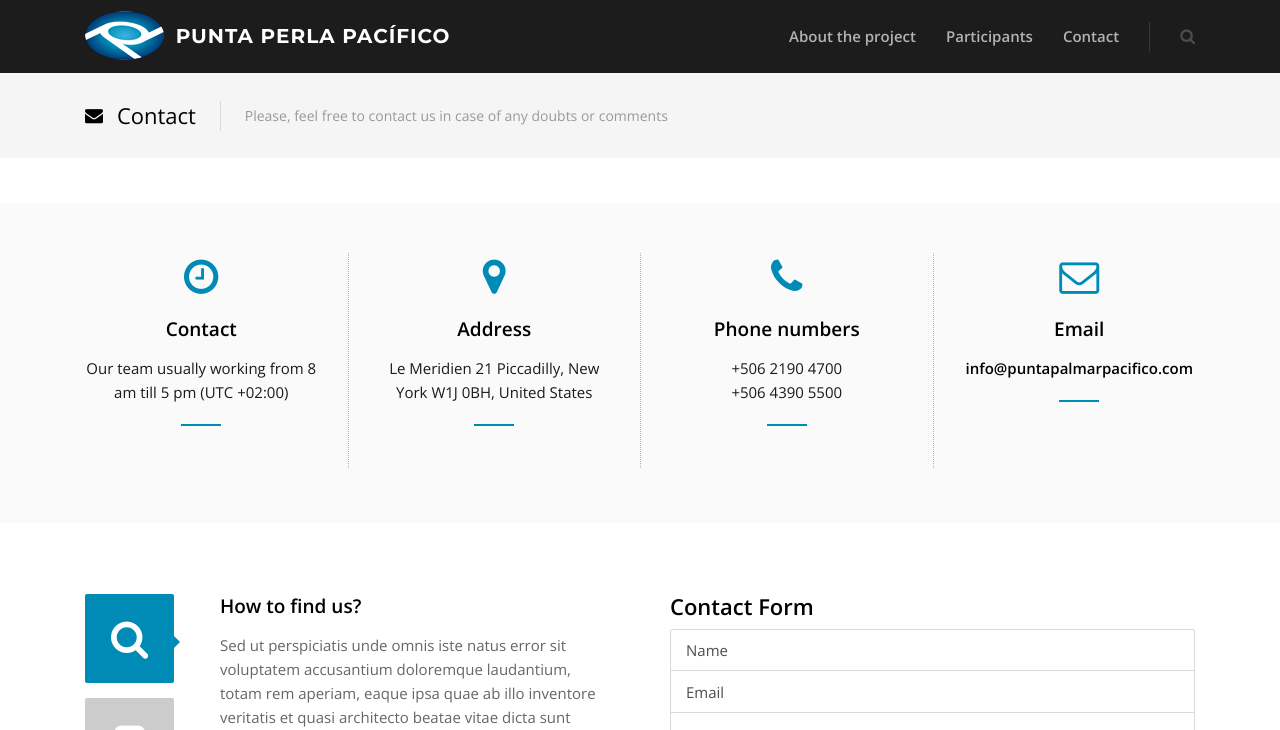
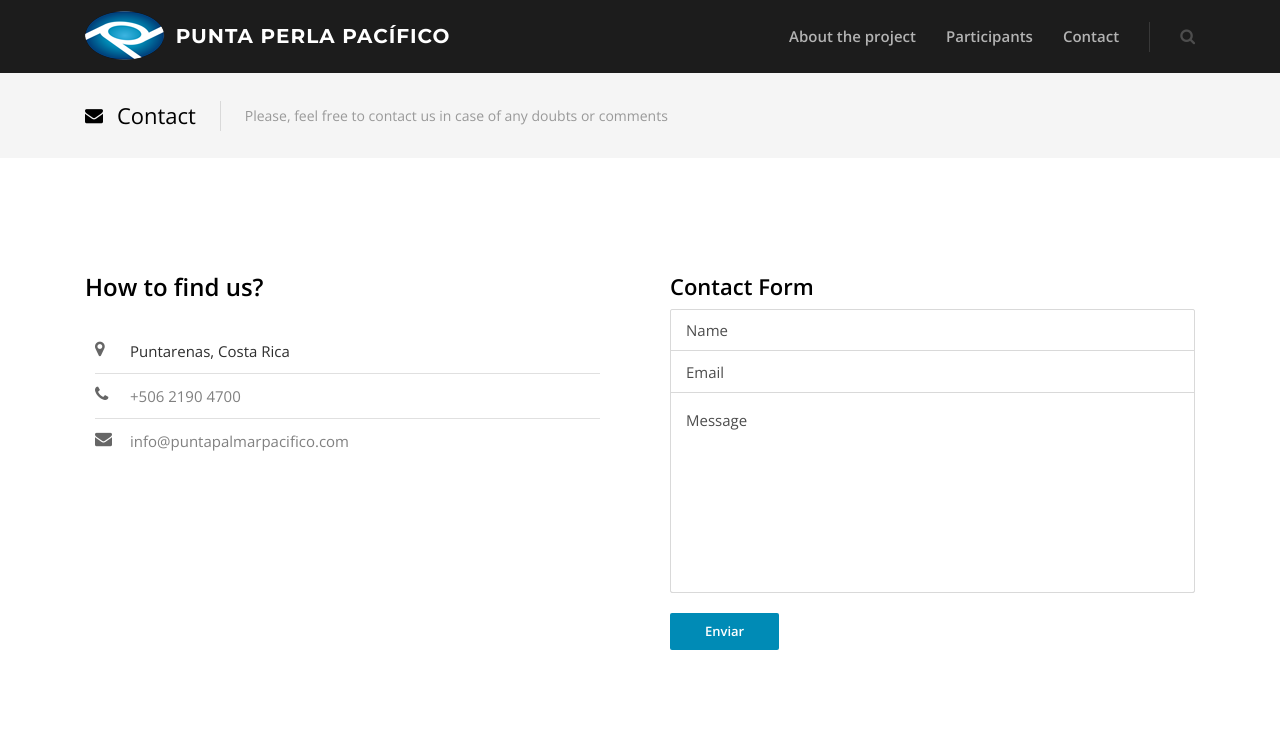
Before and after one commit to guayom/ppp, a Jekyll site: the page built from contact.html, in a window 1280 px wide and 1400 px high, cut to the strip 0-730 px from the top of the window. Built offline with Jekyll 4.4.1, drawn with Linux system fonts in a browser that asks for light colours; nearby versions of some CDN libraries; some of the changed text lies outside the part shown.

Commit message:
Added program data image Changed contact info in contact form

```diff
--- a/_data/contacto.yml
+++ b/_data/contacto.yml
@@ -1,3 +1,3 @@
 email: " info@puntapalmarpacifico.com"
 phone: " +506 2190 4700"
-address: "<p>Puntarenas <br>Costa Rica</p>"
+address: "<p>Puntarenas, Costa Rica</p>"
--- a/_layouts/program-data.html
+++ b/_layouts/program-data.html
@@ -10,7 +10,7 @@ layout: project
 	</thead>
 	<tbody>
 		<tr>
-			<td colspan="2">-- Insertar gráfico --</td>
+			<td colspan="2" style="text-align: center;"><img src="/images/grafico-data.png"></td>
 		</tr>
 		<tr>
 			<td>TOTAL POPUATION</td>
--- a/contact.html
+++ b/contact.html
@@ -6,80 +6,32 @@ permalink: /contact/
 icon: envelope
 ---
 <!-- CONTAINER -->
-<div class="contact contact-light">
-	<div class="container">
-		<div class="row irow-sm text-center cols-border contact-wrap">
-			<div class="col-md-3 col-xs-6">
-				<div class="icon icon-size-4 icon-color">
-					<i class="fa fa-clock-o"></i>
-				</div>
-				<h4>Contact</h4>
-				<address>Our team usually working
-					from 8 am till 5 pm
-					(UTC +02:00)</address>
-				<div class="heading-divider"></div>
-			</div>
-			<div class="col-md-3 col-xs-6">
-				<div class="icon icon-size-4 icon-color">
-					<i class="fa fa-map-marker"></i>
-				</div>
-				<h4>Address</h4>
-				<address>Le Meridien 21 Piccadilly, New York W1J 0BH, United States</address>
-				<div class="heading-divider"></div>
-			</div>
-			<div class="col-md-3 col-xs-6">
-				<div class="icon icon-size-4 icon-color">
-					<i class="fa fa-phone"></i>
-				</div>
-				<h4>Phone numbers</h4>
-				<address>
-					+506 2190 4700 <br/>
-					+506 4390 5500
-				</address>
-				<div class="heading-divider"></div>
-			</div>
-			<div class="col-md-3 col-xs-6">
-				<div class="icon icon-size-4 icon-color">
-					<i class="fa fa-envelope-o"></i>
-				</div>
-				<h4>Email</h4>
-				<address>
-					<a href="mailto:{{ site.email }}">{{ site.email }}</a> <br/>
-				</address>
-				<div class="heading-divider"></div>
-			</div>
-		</div>
-	</div>
-</div>
 <!-- /.container -->
 <hr class="hr-nobg"/>
 <!-- CONTAINER -->
 <div class="container contact-form">
 	<div class="row">
 		<div class="col-sm-6">
-			<!-- Tabs -->
-			<div class="tabs tabs-vertical-left tabs-icons-square">
-				<!-- Nav tabs -->
-				<ul class="nav nav-tabs pull-left">
-					<li class="active"><a href="#mus-5" data-toggle="tab"><i class="fa fa-search"></i></a></li>
-					<li><a href="#photo-5" data-toggle="tab"><i class="fa fa-car"></i></a></li>
-				</ul>
-				<!-- Tab panes -->
-				<div class="tab-content no-border">
-					<div class="tab-pane fade in active" id="mus-5">
-						<h4>How to find us?</h4>
-						<p>Sed ut perspiciatis unde omnis iste natus error sit voluptatem accusantium doloremque laudantium, totam rem aperiam, eaque ipsa quae ab illo inventore veritatis et quasi architecto beatae vitae dicta sunt explicabo.</p>
-						<p>Sed ut perspiciatis unde omnis iste natus error sit voluptatem accusantium doloremque laudantium, totam rem aperiam, eaque ipsa quae ab illo inventore veritatis et quasi architecto beatae vitae dicta sunt explicabo.</p>
-						<p>Nemo enim ipsam voluptatem quia voluptas sit aspernatur aut odit aut fugit, sed quia consequuntur magni dolores eos qui ratione voluptatem sequi nesciunt. </p>
-					</div>
-					<div class="tab-pane fade" id="photo-5">
-						<h4>Visit us</h4>
-						<p>Sed ut perspiciatis unde omnis iste natus error sit voluptatem accusantium doloremque laudantium, totam rem aperiam, eaque ipsa quae ab illo inventore veritatis et quasi architecto beatae vitae dicta sunt explicabo.</p>
-						<p>Excepteur sint occaecat cupidatat non proident, sunt in culpa qui officia deserunt mollit anim accusantium doloremque laudantium, totam rem aperiam, eaque ipsa quae ab illo inventore veritatis et quasi architecto beatae vitae dicta sunt explicabo.</p>
-					</div>
-				</div>
-			</div>
-			<!-- /.tabs -->
+      <h2>How to find us?</h2>
+      <br/>
+      <ul class="widget_contact_list">
+        <li>
+          <i class="fa fa-map-marker"></i>
+          {{site.data.contacto.address}}
+        </li>
+        <li>
+          <i class="fa fa-phone"></i>
+          <address>
+            <a href="tel:{{site.data.contacto.phone}}">{{site.data.contacto.phone}}</a>
+          </address>
+        </li>
+        <li>
+          <i class="fa fa-envelope"></i>
+          <address>
+            <a href="mailto:{{ site.email }}">{{site.data.contacto.email}}</a>
+          </address>
+        </li>
+      </ul>
 		</div>
 		<div class="col-sm-6">
 			<h3>Contact Form</h3>
```
Also changed, not shown: images/grafico-data.png (added).
